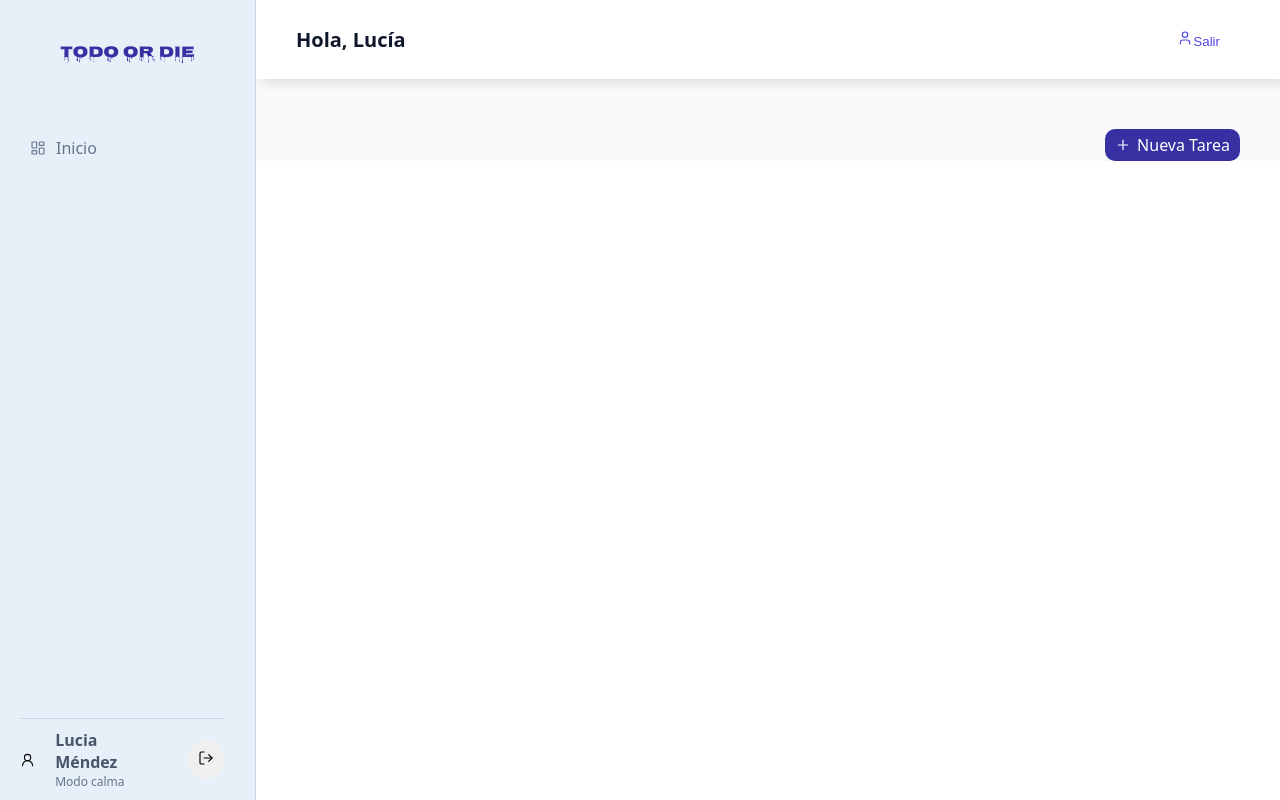
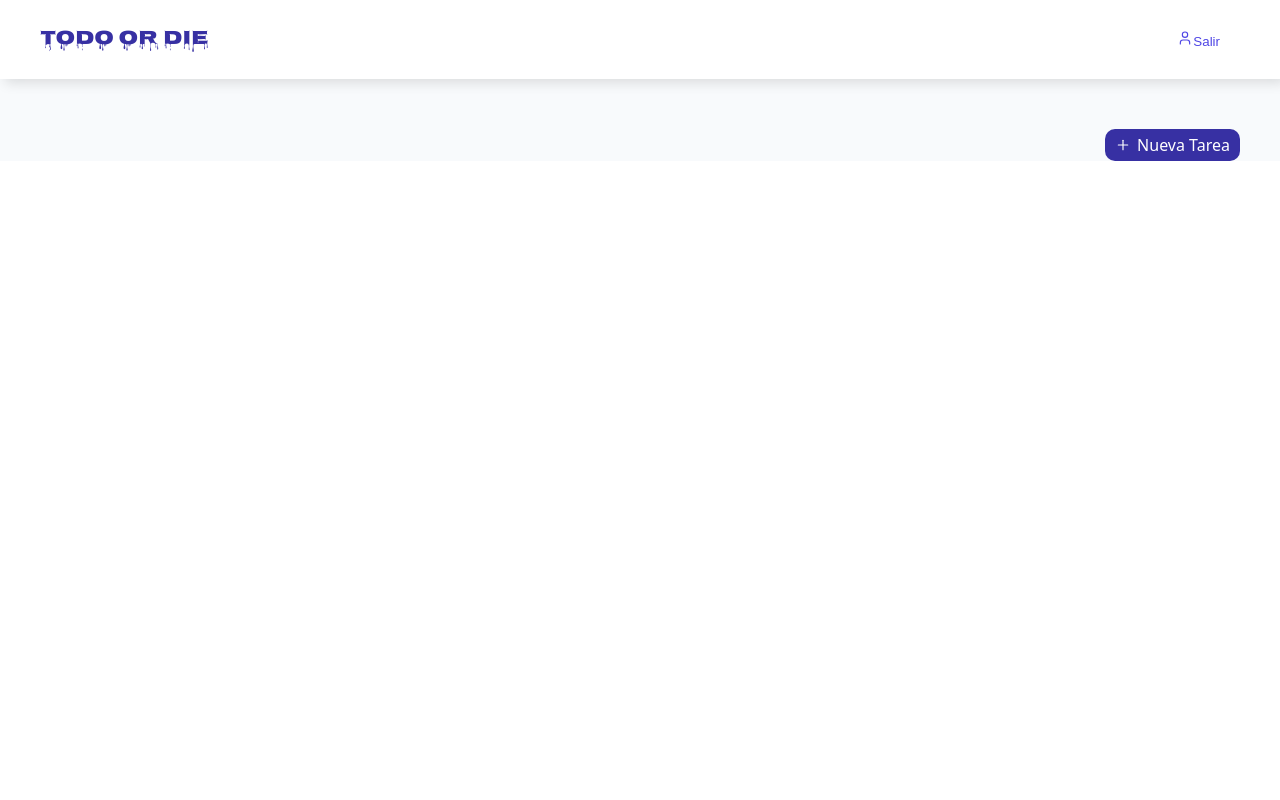
Before and after one commit to IFCD0022-Fullstack-JS-2026/TODO_or_DIE, a React (Vite) app in the folder client/: page / in a window 1280 px wide. Built offline with nearby package versions, Linux system fonts and the light colour scheme.

Commit message:
Fix: eliminar aside (#70)

```diff
--- a/client/src/App.css
+++ b/client/src/App.css
@@ -1,96 +1,3 @@
-.sidebar-container {
-
-  background-color: var(--color-bg-sidebar);
-  width: 20%;
-  height: 100vh;
-  padding: 40px 20px;
-  position: sticky;
-  z-index: 20;
-  top: 0;
-  border-right: 1px solid var(--color-border-strong);
-
-  & .sidebar-logo a {
-    text-decoration: none;
-    display: block;
-    font-family: var(--fuente-titulo);
-    text-align: center;
-    color: var(--color-primary-active);
-  }
-
-  & .sidebar-task {
-    margin-top: 60px;
-
-    & a {
-      display: flex;
-      align-items: center;
-      gap: 10px;
-      text-decoration: none;
-      margin-top: 10px;
-      border-radius: 30px;
-      padding: 10px;
-      color: var(--color-text-muted);
-      transition: background-color 0.5s ease-in-out;
-
-      &:hover,
-      &.active {
-        background-color: var(--color-primary-active);
-        color: var(--color-bg);
-      }
-    }
-
-  }
-
-  & .sidebar-perfil {
-    border-top: 1px solid var(--color-border-strong);
-    padding-top: 10px;
-    padding-bottom: 10px;
-    position: absolute;
-    width: 80%;
-    bottom: 0;
-    display: flex;
-    justify-content: space-between;
-    align-items: center;
-    gap: 10px;
-
-    &>div {
-      display: flex;
-      gap: 20px;
-      align-items: center;
-    }
-
-    & .sidebar-name {
-      font-weight: bold;
-      color: var(--color-text-secondary)
-    }
-
-    & .sidebar-mode {
-      color: var(--color-text-muted);
-      font-size: var(--fs-xs);
-    }
-
-    & .sidebar-user {
-      display: flex;
-      flex-direction: column;
-    }
-
-    & button {
-      margin-left: 20px;
-      color: var(--color-text-strong);
-      border: none;
-      cursor: pointer;
-      padding: 10px;
-      border-radius: 50%;
-      transition: background-color 0.5s;
-
-      &:hover {
-        background-color: var(--color-placeholder);
-
-      }
-    }
-  }
-
-}
-
 .header {
   display: flex;
   align-items: center;
@@ -101,10 +8,11 @@
   width: 100%;
   padding: 20px 40px;
 
-  & .header-user {
-    font-weight: var(--fw-bold);
+  & .header-logo a {
+    text-decoration: none;
+    font-family: var(--fuente-titulo);
     font-size: var(--fs-xl);
-    color: var(--color-text);
+    color: var(--color-primary-active);
   }
 
   & button {
--- a/client/src/App.jsx
+++ b/client/src/App.jsx
@@ -1,18 +1,11 @@
 import { useEffect, useState } from "react";
 import "./App.css";
-import { Routes, Route, NavLink } from "react-router";
+import { Routes, Route } from "react-router";
 import Login from "./pages/Login";
 import Registro from "./pages/Registro";
 import Inicio from "./pages/Inicio";
 import NuevaTarea from "./pages/NuevaTarea";
-import {
-  LayoutDashboard,
-  Plus,
-  LogOut,
-  UserRound,
-  User,
-  X,
-} from "lucide-react";
+import { Plus, User, X } from "lucide-react";
 
 function App() {
   const [modalNuevaTarea, setModalNuevaTarea] = useState(false);
@@ -32,34 +25,11 @@ function App() {
 
   return (
     <div className="container">
-      <aside className="sidebar-container">
-        <div className="sidebar-logo">
-          <a href="/">TODO OR DIE</a>
-        </div>
-
-        <nav className="sidebar-task">
-          <NavLink to="/dashboard">
-            <LayoutDashboard size={16} strokeWidth={1.75} />
-            <span>Inicio</span>
-          </NavLink>
-        </nav>
-
-        <div className="sidebar-perfil">
-          <div>
-            <UserRound size={16} strokeWidth={1.75} />
-            <div className="sidebar-user">
-              <span className="sidebar-name">Lucia Méndez</span>
-              <span className="sidebar-mode">Modo calma</span>
-            </div>
-          </div>
-          <button title="Cerrar sesión">
-            <LogOut size={16} strokeWidth={1.75} />
-          </button>
-        </div>
-      </aside>
       <div className="container-page">
         <header className="header">
-          <div className="header-user">Hola, Lucía</div>
+          <div className="header-logo">
+            <a href="/">TODO OR DIE</a>
+          </div>
           <div className="header-login">
             <button>
               <User size={16} fill="white" strokeWidth={1.75} />
```
